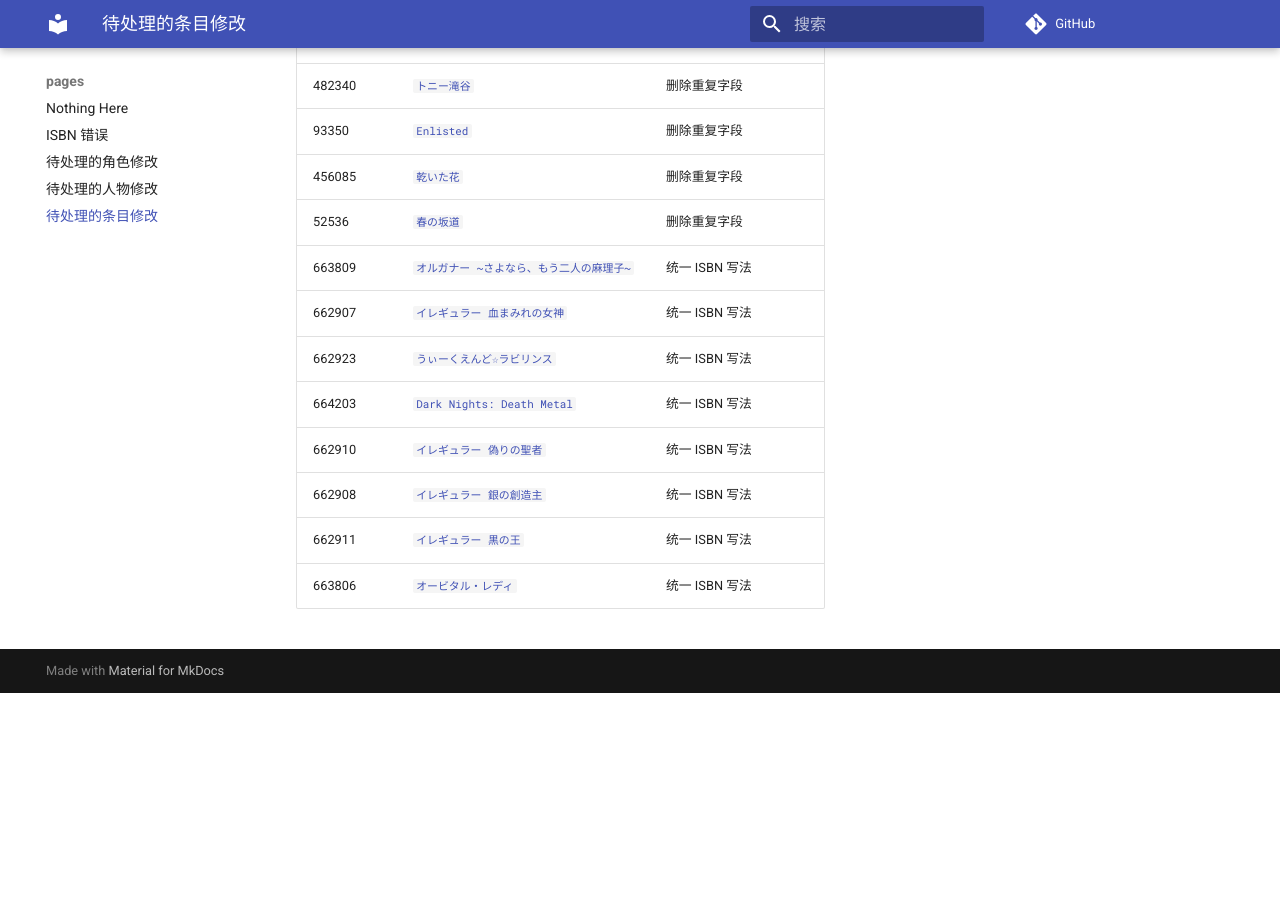
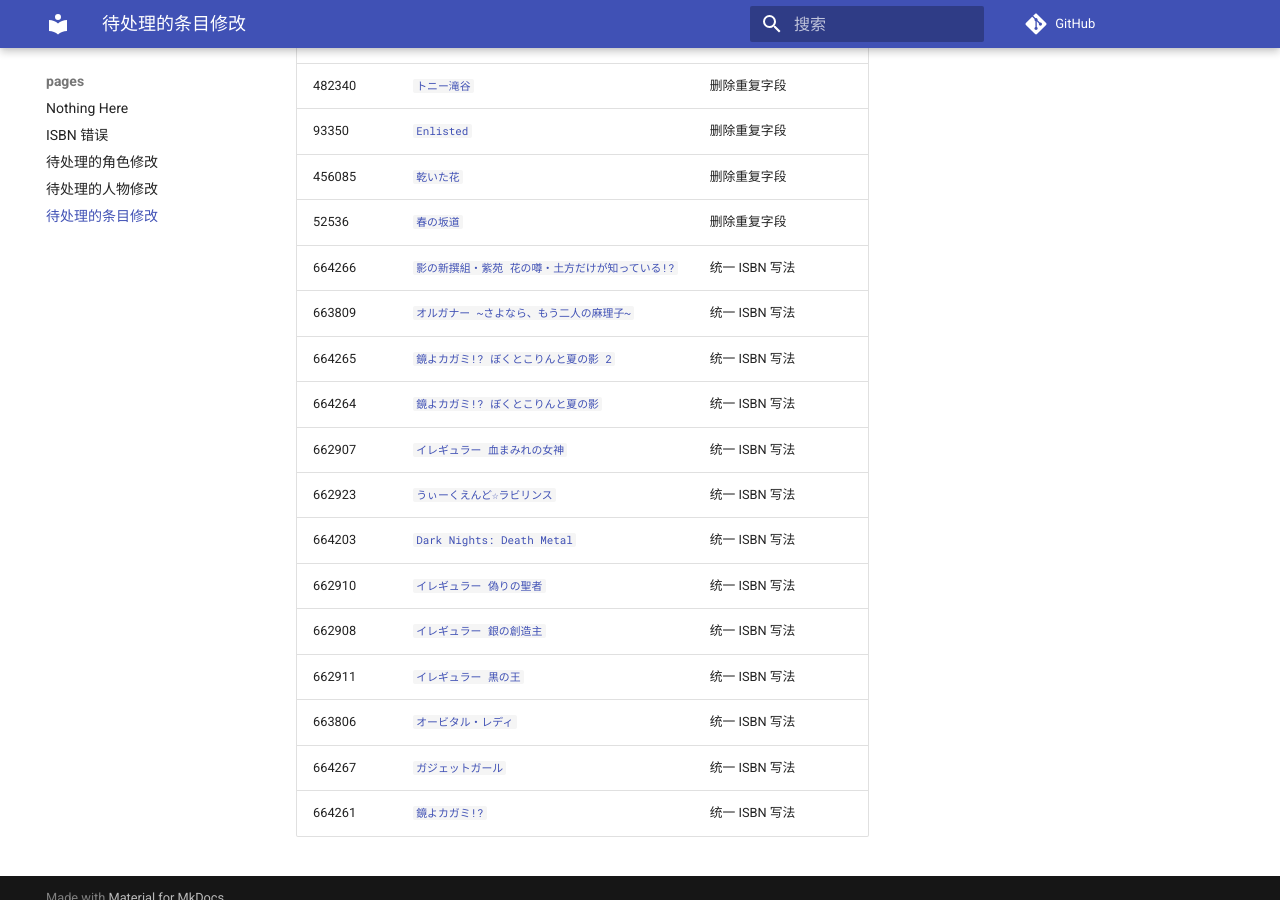
Before and after one commit to trim21/bangumi-pages, an MkDocs documentation site: the page built from docs/pending-subject-changes.md, in a window 1280 px wide and 900 px high, scrolled down 795 px. Built offline with MkDocs 1.6.1 and Material for MkDocs 9.7.7, drawn with Linux system fonts in a browser that asks for light colours; comment, search, counter and statistics services are not loaded; before the commit the page ends 1488 px from its top, so only the background shows below that.

Commit message:
update pending-changes.md

```diff
--- a/docs/pending-subject-changes.md
+++ b/docs/pending-subject-changes.md
@@ -21,7 +21,10 @@ total 25
 | 93350 | [`Enlisted`](https://bgm.tv/subject/93350) | 删除重复字段 |
 | 456085 | [`乾いた花`](https://bgm.tv/subject/456085) | 删除重复字段 |
 | 52536 | [`春の坂道`](https://bgm.tv/subject/52536) | 删除重复字段 |
+| 664266 | [`影の新撰組・紫苑 花の噂・土方だけが知っている!?`](https://bgm.tv/subject/664266) | 统一 ISBN 写法 |
 | 663809 | [`オルガナー ~さよなら、もう二人の麻理子~`](https://bgm.tv/subject/663809) | 统一 ISBN 写法 |
+| 664265 | [`鏡よカガミ!? ぼくとこりんと夏の影 2`](https://bgm.tv/subject/664265) | 统一 ISBN 写法 |
+| 664264 | [`鏡よカガミ!? ぼくとこりんと夏の影`](https://bgm.tv/subject/664264) | 统一 ISBN 写法 |
 | 662907 | [`イレギュラー 血まみれの女神`](https://bgm.tv/subject/662907) | 统一 ISBN 写法 |
 | 662923 | [`うぃーくえんど☆ラビリンス`](https://bgm.tv/subject/662923) | 统一 ISBN 写法 |
 | 664203 | [`Dark Nights: Death Metal`](https://bgm.tv/subject/664203) | 统一 ISBN 写法 |
@@ -29,3 +32,5 @@ total 25
 | 662908 | [`イレギュラー 銀の創造主`](https://bgm.tv/subject/662908) | 统一 ISBN 写法 |
 | 662911 | [`イレギュラー 黒の王`](https://bgm.tv/subject/662911) | 统一 ISBN 写法 |
 | 663806 | [`オービタル・レディ`](https://bgm.tv/subject/663806) | 统一 ISBN 写法 |
+| 664267 | [`ガジェットガール`](https://bgm.tv/subject/664267) | 统一 ISBN 写法 |
+| 664261 | [`鏡よカガミ!?`](https://bgm.tv/subject/664261) | 统一 ISBN 写法 |
```
Also changed, not shown: other parts of docs/pending-subject-changes.md (+1 -1 lines).
